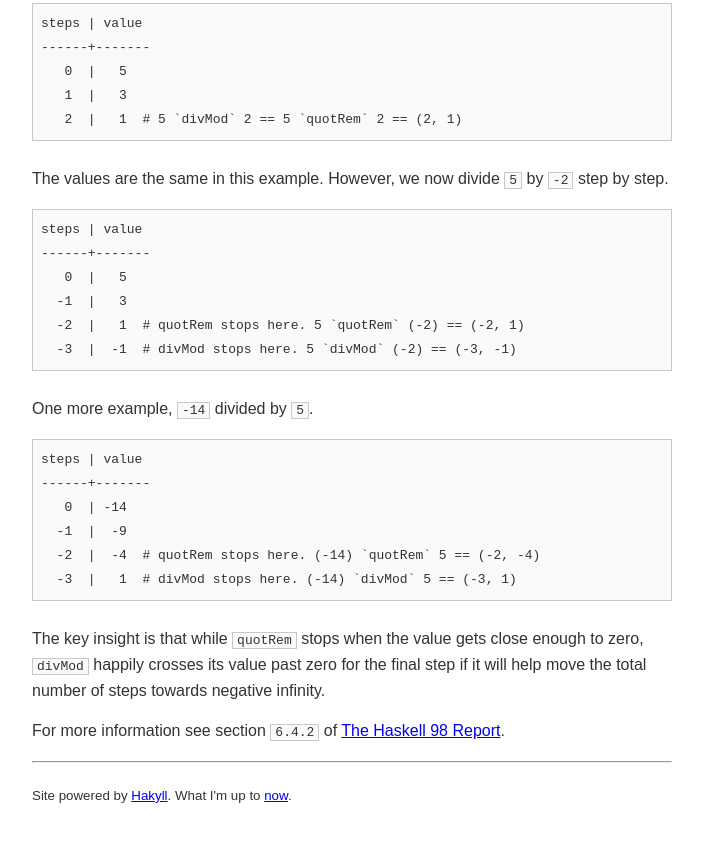
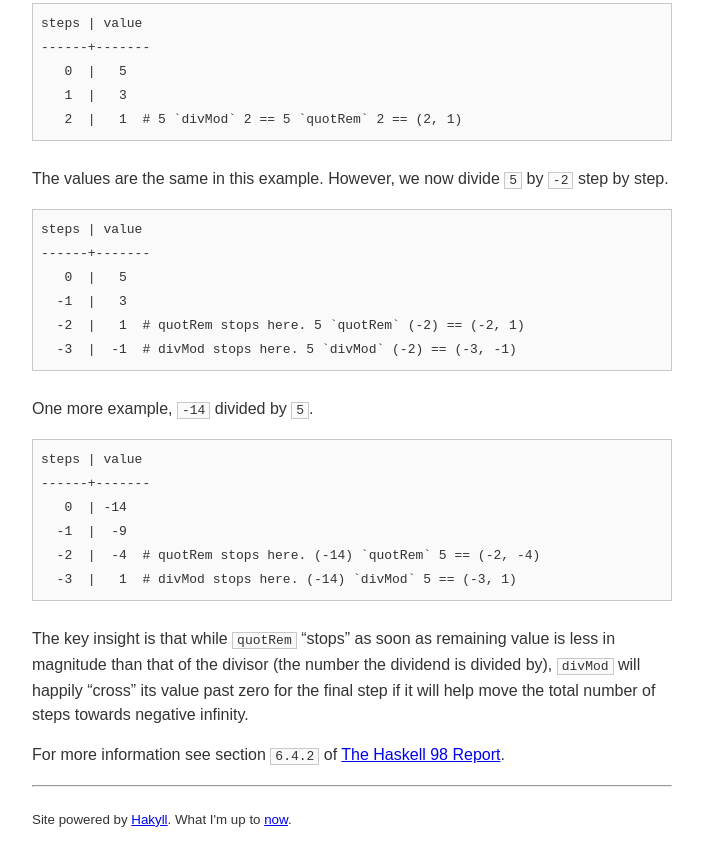
Before and after one commit to wyc/wycd.net, a plain HTML site: page _site/posts/2017-10-01-haskell-divmod-quotrem.html in a window 1280 px wide. Shown: the part 424-1276 px from the top of the page, without its empty margins (288-991 px from the left). Before the commit the page ends 1252 px from the top, so only its background shows below. Drawn offline with nearby package versions, Linux system fonts and the light colour scheme; some packages are replaced by stand-ins of ours.

Commit message:
phrasing

```diff
--- a/_site/posts/2017-10-01-haskell-divmod-quotrem.html
+++ b/_site/posts/2017-10-01-haskell-divmod-quotrem.html
@@ -77,7 +77,7 @@
   -1  |  -9
   -2  |  -4  # quotRem stops here. (-14) `quotRem` 5 == (-2, -4)
   -3  |   1  # divMod stops here. (-14) `divMod` 5 == (-3, 1)</code></pre>
-<p>The key insight is that while <code>quotRem</code> stops when the value gets close enough to zero, <code>divMod</code> happily crosses its value past zero for the final step if it will help move the total number of steps towards negative infinity.</p>
+<p>The key insight is that while <code>quotRem</code> “stops” as soon as remaining value is less in magnitude than that of the divisor (the number the dividend is divided by), <code>divMod</code> will happily “cross” its value past zero for the final step if it will help move the total number of steps towards negative infinity.</p>
 <p>For more information see section <code>6.4.2</code> of <a href="https://www.haskell.org/onlinereport/basic.html">The Haskell 98 Report</a>.</p>
 
     </content>
```
Also changed, not shown: 1 other file.
